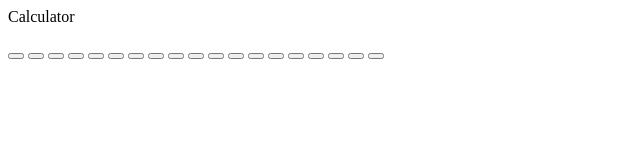
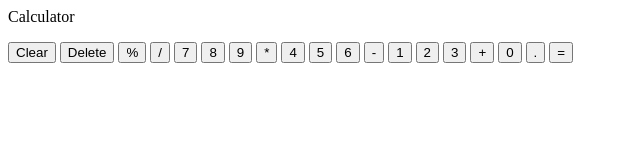
Before and after one commit to ericamoua/calculator, a plain HTML site: page index.html in a window 1280 px wide. Shown: the whole page, without its empty margins (0-640 px from the left). Drawn offline with Linux system fonts and the light colour scheme.

Commit message:
html done

```diff
--- a/index.html
+++ b/index.html
@@ -21,26 +21,25 @@
                 <p></p>
             </div>
             <div class="integers-container">
-                <button type="button" class="operaions"></button>
-                <button type="button" class="operaions"></button>
-                <button type="button" class="operaions"></button>
-                <button type="button" class="operaions"></button>
-                <button type="button" class="operaions"></button>
-                <button type="button" class="operaions"></button>
-                <button type="button" class="operaions"></button>
-                <button type="button" class="operaions"></button>
-                <button type="button" class="operaions"></button>
-                <button type="button" class="operaions"></button>
-                <button type="button" class="operaions"></button>
-                <button type="button" class="operaions"></button>
-                <button type="button" class="operaions"></button>
-                <button type="button" class="operaions"></button>
-                <button type="button" class="operaions"></button>
-                <button type="button" class="operaions"></button>
-                <button type="button" class="operaions"></button>
-                <button type="button" class="operaions"></button>
-                <button type="button" class="operaions"></button>
-
+                <button type="button" class="key-calc">Clear</button>
+                <button type="button" class="key-calc">Delete</button>
+                <button type="button" class="key-calc">%</button>
+                <button type="button" class="operaions">/</button>
+                <button type="button" class="numbers">7</button>
+                <button type="button" class="numbers">8</button>
+                <button type="button" class="numbers">9</button>
+                <button type="button" class="operaions">*</button>
+                <button type="button" class="numbers">4</button>
+                <button type="button" class="numbers">5</button>
+                <button type="button" class="numbers">6</button>
+                <button type="button" class="operaions">-</button>
+                <button type="button" class="numbers">1</button>
+                <button type="button" class="numbers">2</button>
+                <button type="button" class="numbers">3</button>
+                <button type="button" class="operaions">+</button>
+                <button type="button" class="numbers">0</button>
+                <button type="button" class="numbers">.</button>
+                <button type="button" class="operaions">=</button>
             </div>
         </div>
     </main>
```
